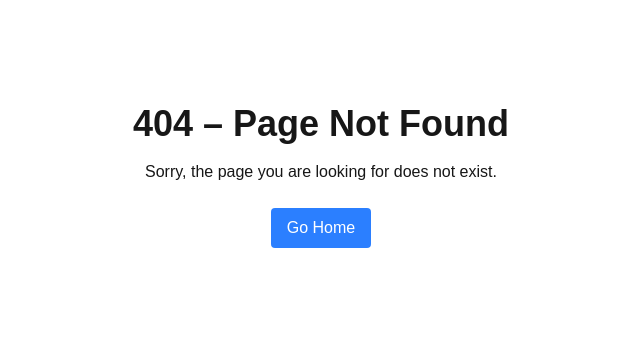
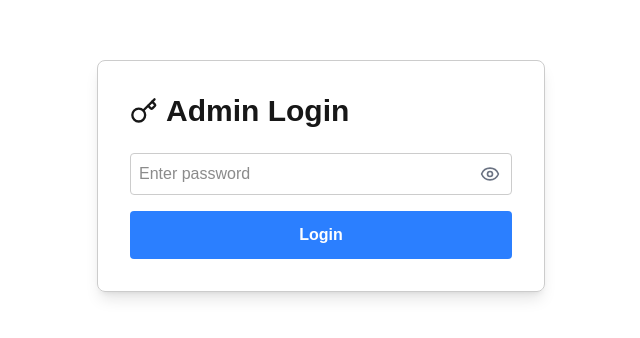
Before and after one commit to sharmaHarshit2000/mini-job-board, a Next.js app: page /login in a window 1280 px wide. Before the commit this address had no page. Shown: the part 224-562 px from the top of the page, without its empty margins (319-959 px from the left). Built offline with nearby package versions, Linux system fonts and the light colour scheme.

Commit message:
Login component added

```diff
--- /dev/null
+++ b/src/app/login/page.tsx
@@ -0,0 +1,64 @@
+'use client';
+import { useState } from 'react';
+import { useRouter, useSearchParams } from 'next/navigation';
+import { Key, Eye, EyeOff } from 'lucide-react';
+import { useAdmin } from '../context/AdminProvider';
+import toast from 'react-hot-toast';
+
+export default function LoginPage() {
+  const [password, setPassword] = useState('');
+  const [showPassword, setShowPassword] = useState(false); //
+  const router = useRouter();
+  const searchParams = useSearchParams();
+  const next = searchParams.get('next') || '/admin';
+  const { setIsAdmin } = useAdmin();
+
+  const handleLogin = () => {
+    if (password === 'letmein') {
+      document.cookie = 'admin=1; path=/';
+      setIsAdmin(true);
+      router.push(next);
+       toast.success('Login successful!');
+    } else {
+      toast.error('Wrong password');
+    }
+  };
+
+  return (
+    <div className="min-h-screen flex items-center justify-center bg-background transition-colors duration-300">
+      <div
+        className="p-8 max-w-md w-full bg-background border rounded-lg shadow-lg"
+        style={{ borderColor: 'var(--border-color)' }}
+      >
+        <h1 className="text-3xl font-bold text-foreground mb-6 flex items-center">
+          <Key className="mr-2" size={28} /> Admin Login
+        </h1>
+
+        <div className="relative w-full mb-4">
+          <input
+            type={showPassword ? 'text' : 'password'}
+            value={password}
+            onChange={(e) => setPassword(e.target.value)}
+            placeholder="Enter password"
+            className="w-full p-3 rounded bg-background text-foreground focus:outline-none focus:ring-2 focus:ring-blue-400 transition-colors pr-10"
+            style={{ borderColor: 'var(--border-color)' }}
+          />
+          <button
+            type="button"
+            className="absolute top-1/2 right-3 transform -translate-y-1/2 text-gray-500 hover:text-gray-700"
+            onClick={() => setShowPassword(!showPassword)}
+          >
+            {showPassword ? <EyeOff size={20} /> : <Eye size={20} />}
+          </button>
+        </div>
+
+        <button
+          onClick={handleLogin}
+          className="w-full px-4 py-3 bg-blue-500 hover:bg-blue-600 text-white rounded font-semibold transition-colors"
+        >
+          Login
+        </button>
+      </div>
+    </div>
+  );
+}
```
